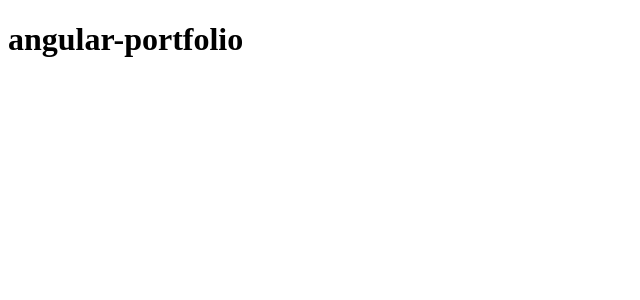
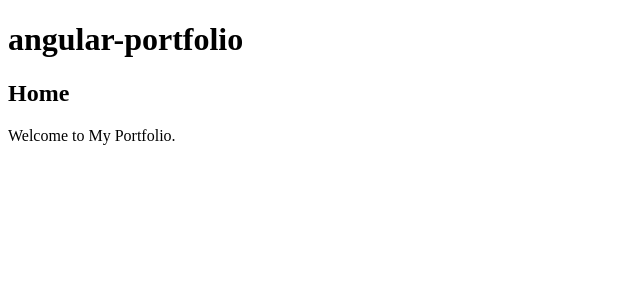
Before and after one commit to MohammadRokib/Portfolio, an Angular app: page / in a window 1280 px wide. Shown: the top 300 px of the page, without its empty margins (0-640 px from the left). Built offline with nearby package versions, Linux system fonts and the light colour scheme.

Commit message:
feat(routing): add home page and root route
- add HomePage standalone component under pages/
- register root path '' -> HomePage in app.routes

Signed-off-by: MohammadRokib <rokibk548@gmail.com>

```diff
--- a/src/app/app.routes.ts
+++ b/src/app/app.routes.ts
@@ -1,3 +1,4 @@
 import { Routes } from '@angular/router';
+import { HomePage } from './pages/home-page';
 
-export const routes: Routes = [];
+export const routes: Routes = [{ path: '', component: HomePage }];
--- /dev/null
+++ b/src/app/pages/home-page.html
@@ -0,0 +1,2 @@
+<h2>Home</h2>
+<p>Welcome to My Portfolio.</p>
--- /dev/null
+++ b/src/app/pages/home-page.ts
@@ -0,0 +1,7 @@
+import { Component } from '@angular/core';
+
+@Component({
+  selector: 'app-home-page',
+  templateUrl: './home-page.html',
+})
+export class HomePage {}
```
